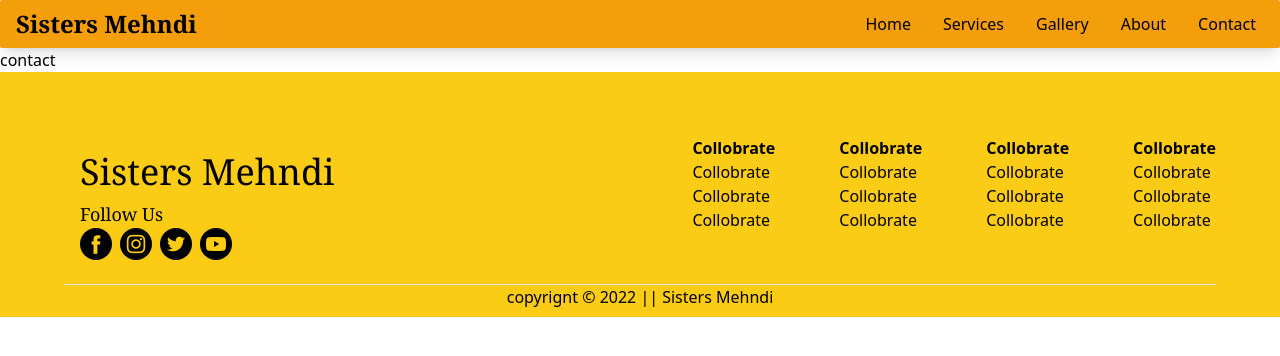
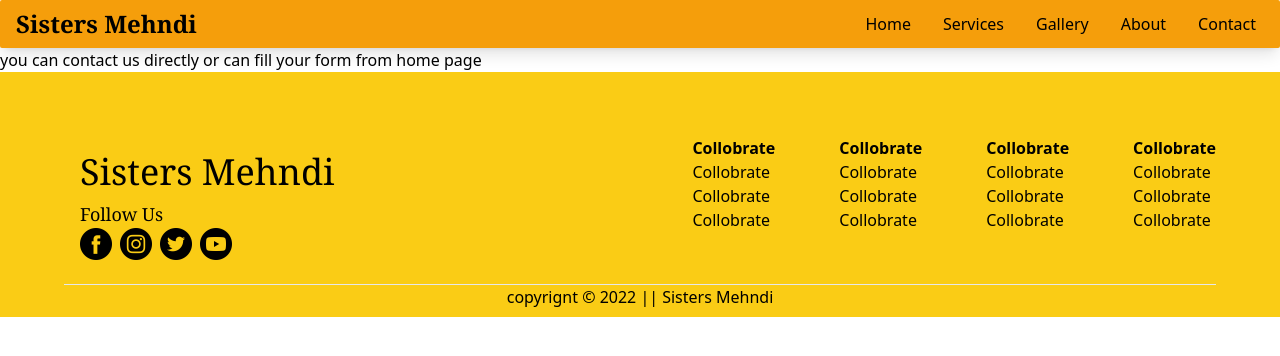
Before and after one commit to MitAbhay/hinna-henna, a Next.js app: page /contact in a window 1280 px wide. Shown: the top 356 px of the page. Built offline with nearby package versions, Linux system fonts and the light colour scheme.

Commit message:
content updated

```diff
--- a/pages/about.tsx
+++ b/pages/about.tsx
@@ -2,6 +2,6 @@ import React from 'react'
 
 export default function about() {
   return (
-    <div>about</div>
+    <div>This is sisters mehndi</div>
   )
 }
--- a/pages/contact.tsx
+++ b/pages/contact.tsx
@@ -2,6 +2,6 @@ import React from 'react'
 
 export default function contact() {
   return (
-    <div>contact</div>
+    <div>you can contact us directly or can fill your form from home page</div>
   )
 }
```
Also changed, not shown: 1 other file (tests, documents, lock files or other folders).
